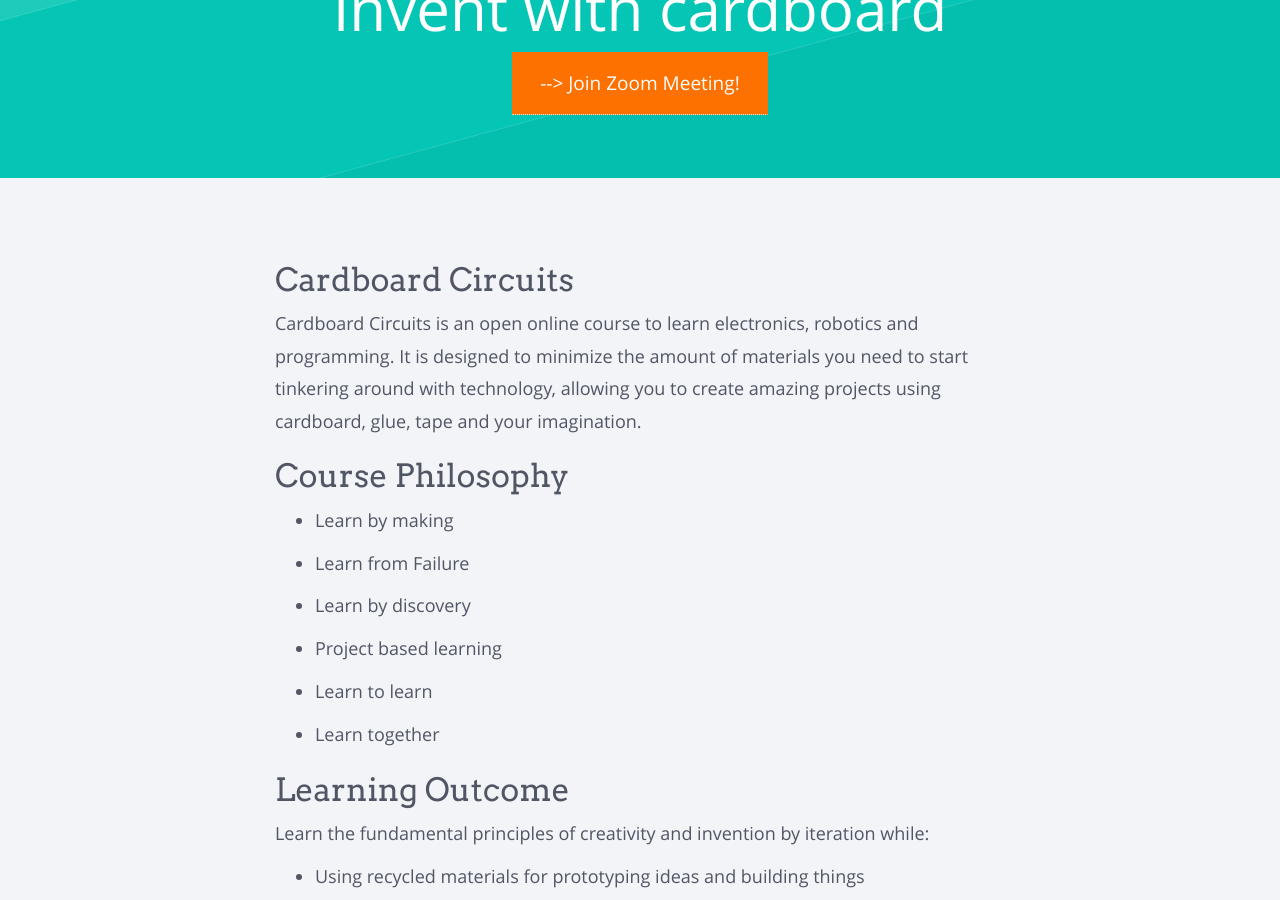
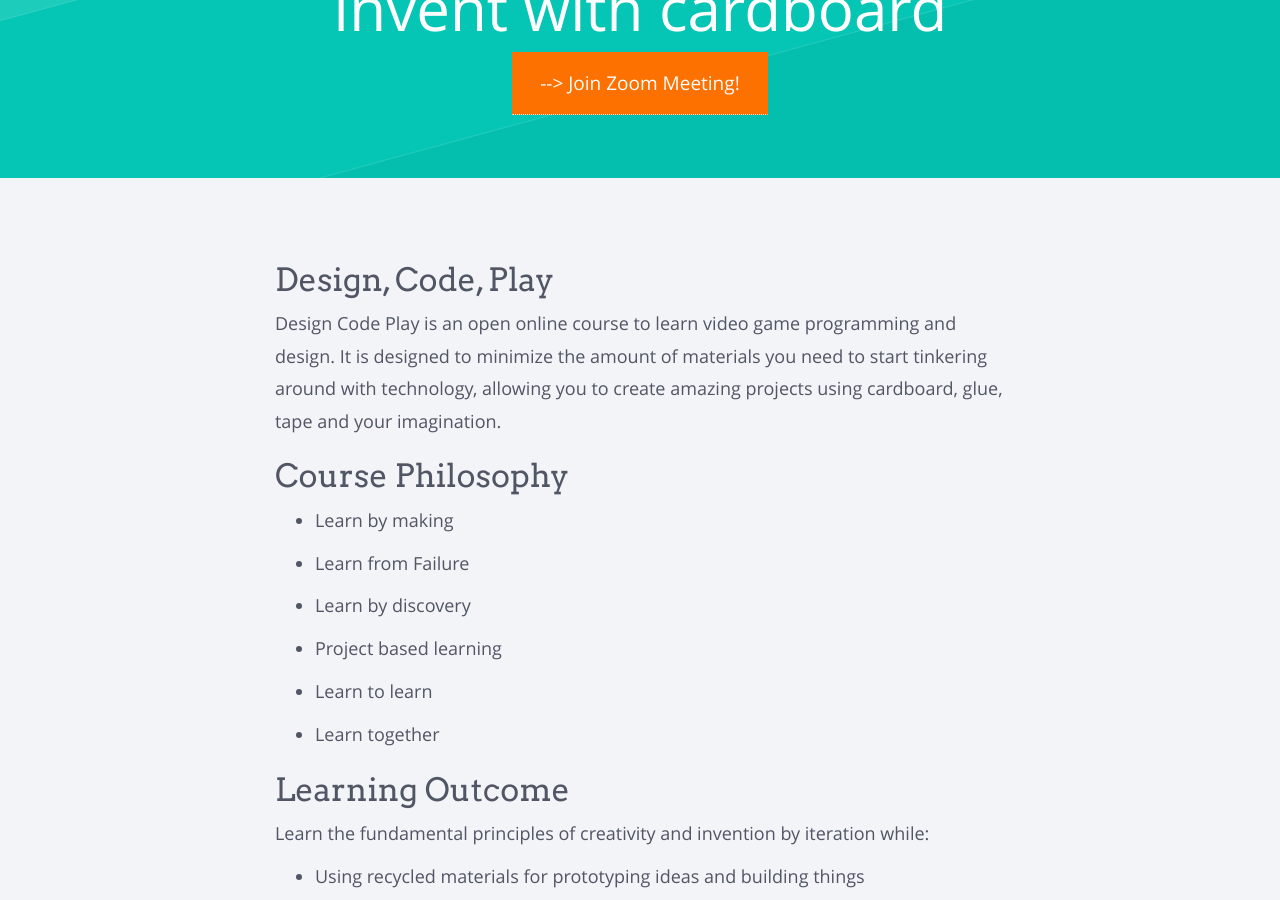
Before and after one commit to luigipacheco/design-code-play, a Jekyll site: the page built from index.md, in a window 1280 px wide and 900 px high, scrolled down 337 px. Built offline with Jekyll 4.4.1, drawn with Linux system fonts in a browser that asks for light colours; nearby versions of some CDN libraries; our own code applies the rules of GitHub Pages for plain Markdown files.

Commit message:
Update index.md

```diff
--- a/index.md
+++ b/index.md
@@ -3,9 +3,9 @@ layout: index
 published: true
 ---
 
-## Cardboard Circuits
+## Design, Code, Play
 
-Cardboard Circuits is an open online course to learn electronics, robotics and programming. It is designed to minimize the amount of materials you need to start tinkering around with technology, allowing you to create amazing projects using cardboard, glue, tape and your imagination.
+Design Code Play is an open online course to learn video game programming and design. It is designed to minimize the amount of materials you need to start tinkering around with technology, allowing you to create amazing projects using cardboard, glue, tape and your imagination.
 
 ## Course Philosophy
 
```
